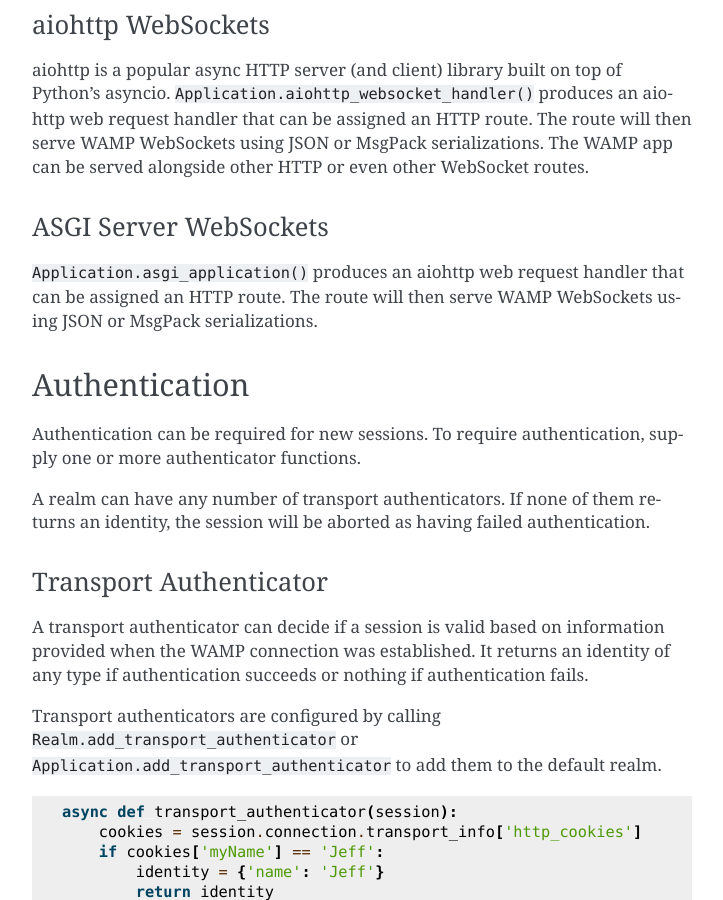
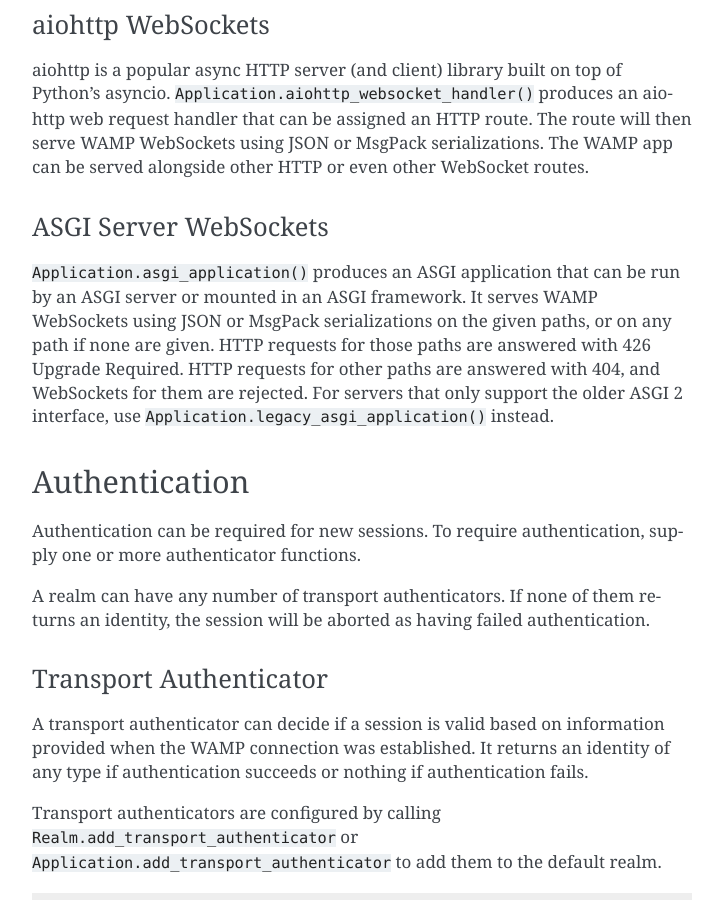
Before and after one commit to JustinTArthur/serverwamp, a Sphinx documentation site: the page built from docs/getting_started.rst, in a window 1280 px wide and 900 px high, scrolled down 4924 px. Shown: the whole window, without its empty margins (388-1111 px from the left). Built offline with Sphinx 7.4.7, drawn with Linux system fonts in a browser that asks for light colours.

Commit message:
Fix the asgi_application() docstring and getting started description.
The docstring followed an import, which made it a plain string
expression, so help() and Sphinx couldn't show it. The getting started
guide described asgi_application() as producing an aiohttp request
handler. It now describes the ASGI application, the paths it serves,
and legacy_asgi_application() for ASGI 2 servers.

Co-Authored-By: Claude Opus 5.5 <noreply@anthropic.com>

```diff
--- a/docs/getting_started.rst
+++ b/docs/getting_started.rst
@@ -256,9 +256,13 @@ can be served alongside other HTTP or even other WebSocket routes.
 
 ASGI Server WebSockets
 ^^^^^^^^^^^^^^^^^^^^^^
-``Application.asgi_application()`` produces an aiohttp web request
-handler that can be assigned an HTTP route. The route will then serve WAMP
-WebSockets using JSON or MsgPack serializations.
+``Application.asgi_application()`` produces an ASGI application that can be
+run by an ASGI server or mounted in an ASGI framework. It serves WAMP
+WebSockets using JSON or MsgPack serializations on the given paths, or on any
+path if none are given. HTTP requests for those paths are answered with 426
+Upgrade Required. HTTP requests for other paths are answered with 404, and
+WebSockets for them are rejected. For servers that only support the older
+ASGI 2 interface, use ``Application.legacy_asgi_application()`` instead.
 
 .. _serverwamp-getting_started-authentication:
 
```
Also changed, not shown: 1 other file.
